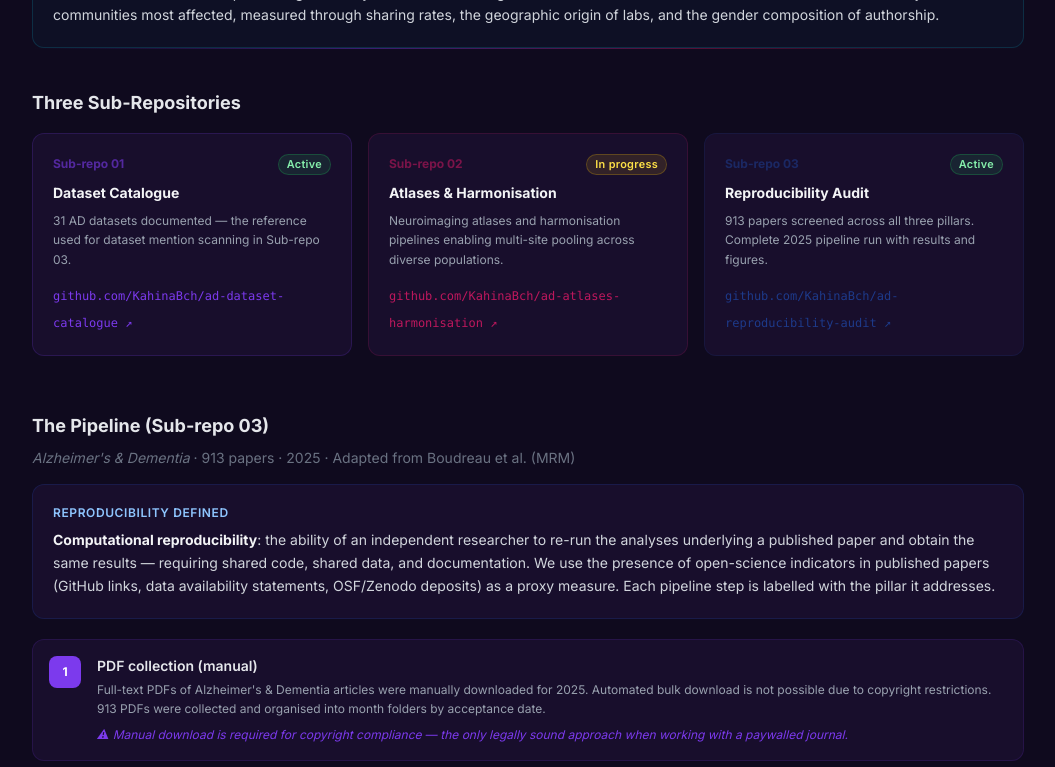
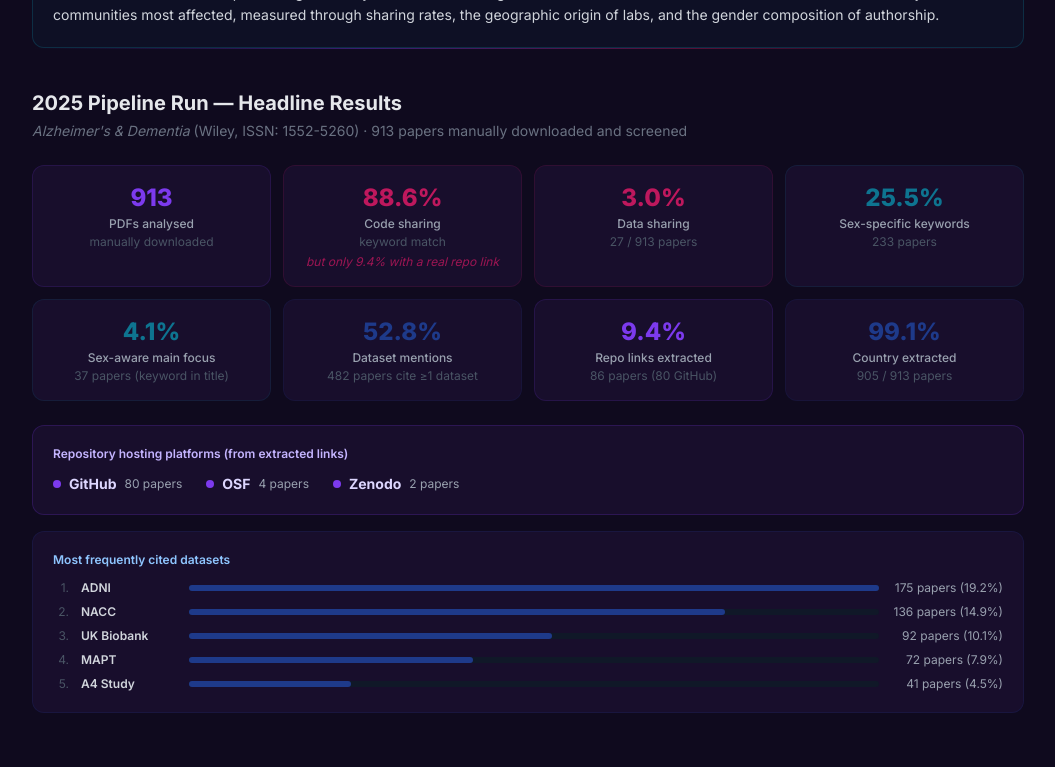
Before and after one commit to KahinaBch/ad-diversity-website, a Next.js app: page /ad-diversity-website/original-research in a window 1280 px wide. Shown: the part 420-1187 px from the top of the page, without its empty margins (112-1167 px from the left). Built offline with nearby package versions, Linux system fonts and the light colour scheme.

Commit message:
Update original research content

```diff
--- a/app/original-research/page.tsx
+++ b/app/original-research/page.tsx
@@ -223,6 +223,75 @@ export default function OriginalResearch() {
         <div className="section-divider mt-6" />
       </div>
 
+      {/* ── 2025 headline results ─────────────────────────────────────── */}
+      <section className="mb-14">
+        <h2 className="text-xl font-bold text-gray-200 mb-1">2025 Pipeline Run — Headline Results</h2>
+        <p className="text-sm text-gray-500 mb-6">
+          <em>Alzheimer&apos;s & Dementia</em> (Wiley, ISSN: 1552-5260) · 913 papers manually downloaded and screened
+        </p>
+
+        <div className="grid grid-cols-2 sm:grid-cols-4 gap-3 mb-6">
+          {[
+            { label: "PDFs analysed", value: "913", sub: "manually downloaded", color: "#7C3AED" },
+            { label: "Code sharing", value: "88.6%", sub: "keyword match", color: "#BE185D", note: "but only 9.4% with a real repo link" },
+            { label: "Data sharing", value: "3.0%", sub: "27 / 913 papers", color: "#BE185D" },
+            { label: "Sex-specific keywords", value: "25.5%", sub: "233 papers", color: "#0E7490" },
+            { label: "Sex-aware main focus", value: "4.1%", sub: "37 papers (keyword in title)", color: "#0E7490" },
+            { label: "Dataset mentions", value: "52.8%", sub: "482 papers cite ≥1 dataset", color: "#1E3A8A" },
+            { label: "Repo links extracted", value: "9.4%", sub: "86 papers (80 GitHub)", color: "#7C3AED" },
+            { label: "Country extracted", value: "99.1%", sub: "905 / 913 papers", color: "#1E3A8A" },
+          ].map((s) => (
+            <div key={s.label} className="glass-card rounded-xl p-4 border text-center" style={{ borderColor: s.color + "25" }}>
+              <div className="text-2xl font-extrabold mb-0.5" style={{ color: s.color }}>{s.value}</div>
+              <div className="text-xs text-gray-400 font-medium">{s.label}</div>
+              <div className="text-xs text-gray-600 mt-0.5">{s.sub}</div>
+              {s.note && <div className="text-xs mt-1 italic" style={{ color: s.color + "cc" }}>{s.note}</div>}
+            </div>
+          ))}
+        </div>
+
+        {/* Platform breakdown */}
+        <div className="glass-card rounded-xl p-5 border mb-4" style={{ borderColor: "rgba(124,58,237,0.2)" }}>
+          <p className="text-xs font-semibold text-violet-300 mb-3">Repository hosting platforms (from extracted links)</p>
+          <div className="flex gap-6">
+            {[{ name: "GitHub", n: 80 }, { name: "OSF", n: 4 }, { name: "Zenodo", n: 2 }].map((p) => (
+              <div key={p.name} className="flex items-center gap-2">
+                <div className="w-2 h-2 rounded-full" style={{ background: "#7C3AED" }} />
+                <span className="text-sm font-bold text-violet-200">{p.name}</span>
+                <span className="text-xs text-gray-400">{p.n} papers</span>
+              </div>
+            ))}
+          </div>
+        </div>
+
+        {/* Top datasets */}
+        <div className="glass-card rounded-xl p-5 border" style={{ borderColor: "rgba(30,58,138,0.2)" }}>
+          <p className="text-xs font-semibold text-blue-300 mb-3">Most frequently cited datasets</p>
+          <div className="space-y-2">
+            {[
+              { name: "ADNI", n: 175 },
+              { name: "NACC", n: 136 },
+              { name: "UK Biobank", n: 92 },
+              { name: "MAPT", n: 72 },
+              { name: "A4 Study", n: 41 },
+            ].map((d, i) => (
+              <div key={d.name} className="flex items-center gap-3">
+                <div className="text-xs text-gray-600 w-4 text-right">{i + 1}.</div>
+                <div className="text-xs font-semibold text-gray-300 w-24">{d.name}</div>
+                <div className="flex-1 bg-gray-900 rounded-full h-1.5">
+                  <div className="h-1.5 rounded-full" style={{ width: `${(d.n / 175) * 100}%`, background: "#1E3A8A" }} />
+                </div>
+                <div className="text-xs text-gray-400 w-28 text-right">
+                  {d.n} papers ({((d.n / 913) * 100).toFixed(1)}%)
+                </div>
+              </div>
+            ))}
+          </div>
+        </div>
+      </section>
+
+      <div className="section-divider mb-10" />
+
       {/* ── Three sub-repos ──────────────────────────────────────────────── */}
       <section className="mb-14">
         <h2 className="text-lg font-bold text-gray-200 mb-4">Three Sub-Repositories</h2>
```
